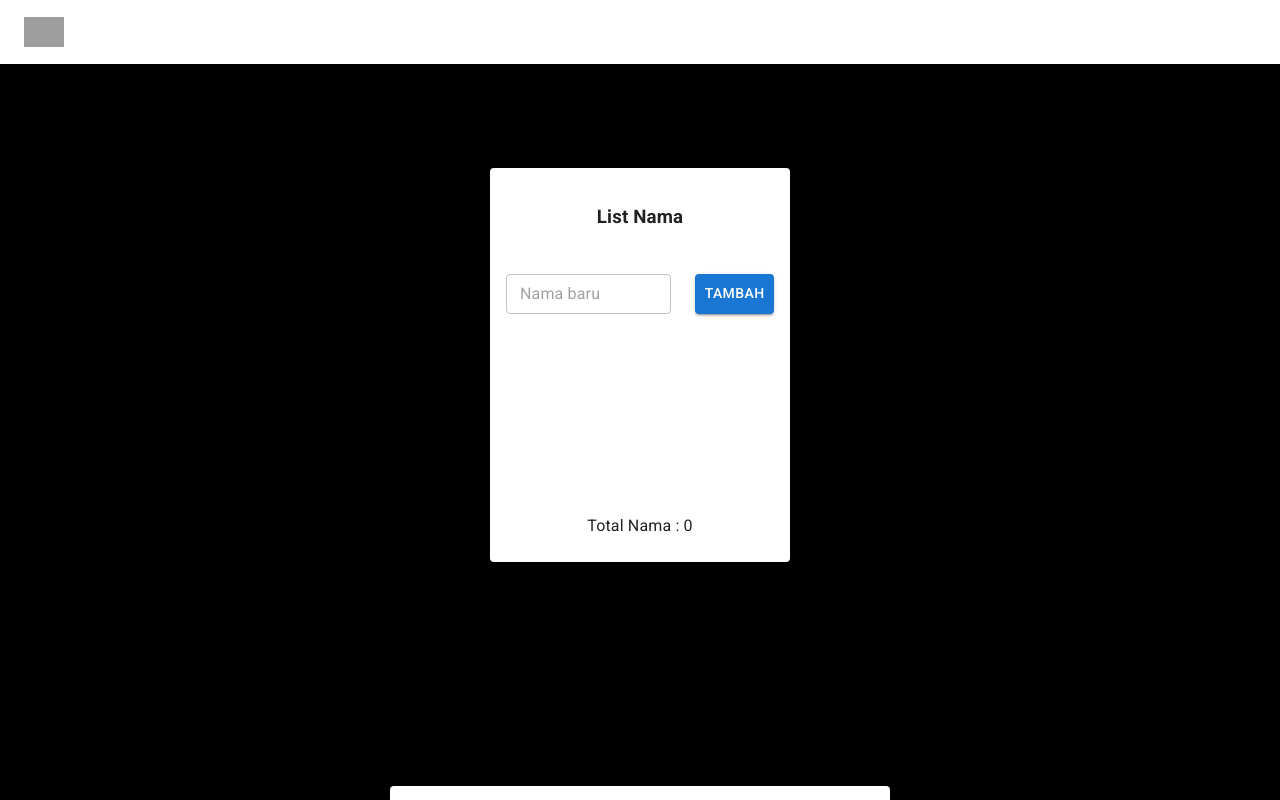
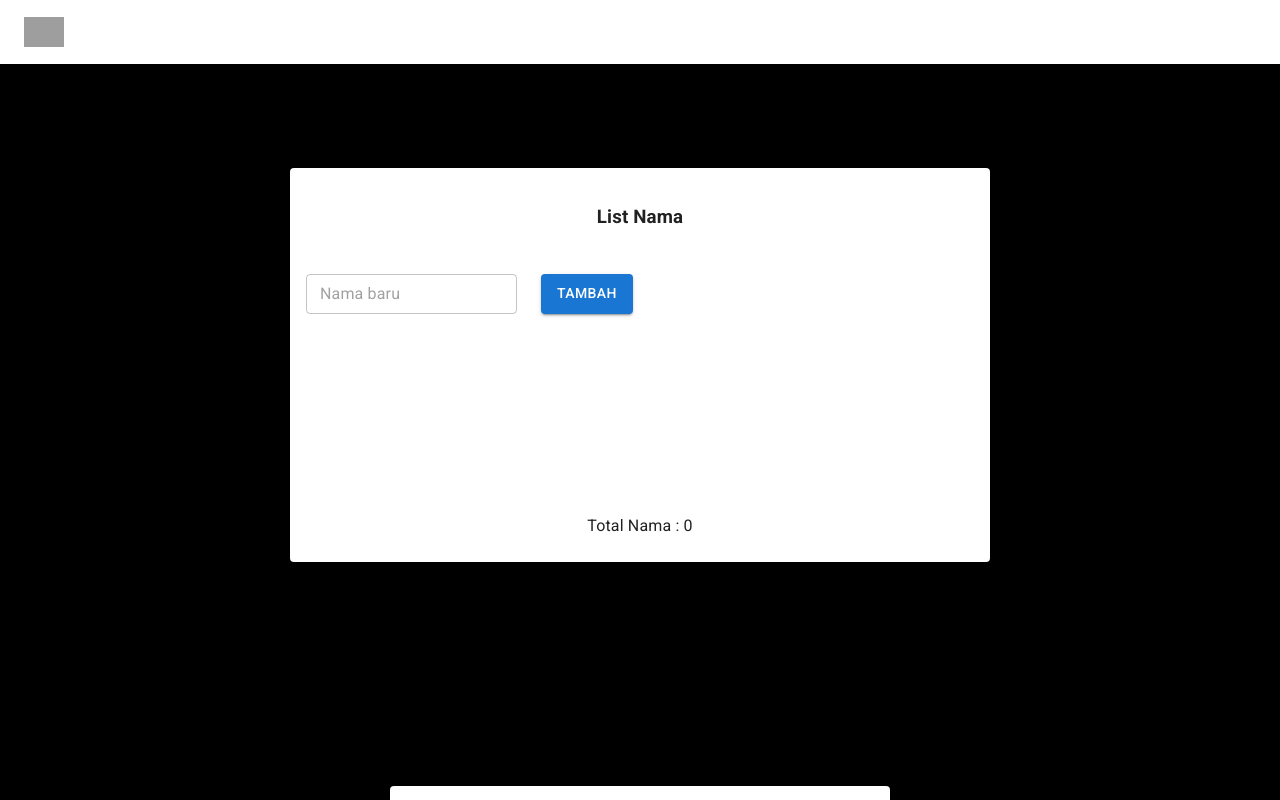
Before and after one commit to ChaaDave/listname, a React (Create React App) app: page / in a window 1280 px wide. Shown: the top 800 px of the page. Built offline with nearby package versions, Linux system fonts and the light colour scheme; grey boxes are pictures that could not be loaded.

Commit message:
Update list-name.js

```diff
--- a/src/pages/list-name.js
+++ b/src/pages/list-name.js
@@ -56,7 +56,7 @@ export default function ListNamePage() {
     return (
         <div >
             <Container sx={{ my: 18 }} align="center" >
-                <Card sx={{ maxWidth: 300 }} >
+                <Card sx={{ maxWidth: 700 }} >
                     <CardContent >
                         <div><h3>List Nama</h3></div> <br />
 
```
